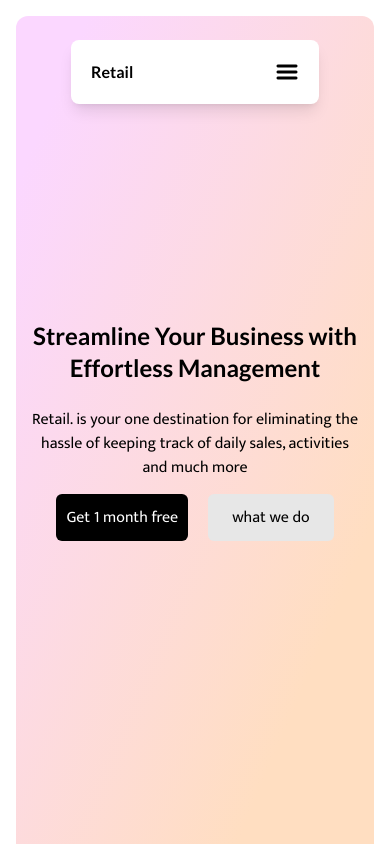
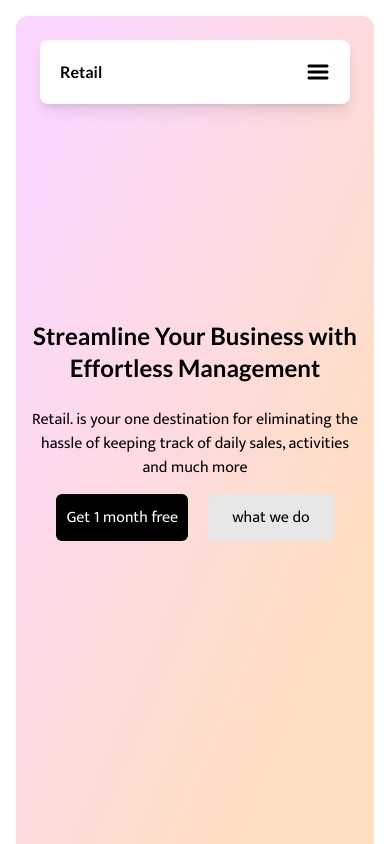
Before and after one commit to andekishorekumar/Retail-new, a website: page index.html in a window 390 px wide. Shown: the top 844 px of the page. Drawn offline with Linux system fonts and the light colour scheme.

Commit message:
nav bar width in mobile phone

```diff
--- a/index.html
+++ b/index.html
@@ -7,11 +7,12 @@
     <link rel="stylesheet" href="output.css" />
   </head>
   <body>
+    <!-- section 1 -->
     <div class="h-screen bg-customGradient rounded-xl m-4">
       <!-- nav bar -->
       <nav class="relative container mx-auto p-6">
         <div
-          class="flex items-center justify-between bg-white rounded-lg px-5 py-5 w-[80%] ml-[10%] shadow-lg"
+          class="flex items-center justify-between bg-white rounded-lg px-5 py-5 w-full md:w-[80%] md:ml-[10%] shadow-lg"
         >
           <!-- logo -->
           <div>
```
